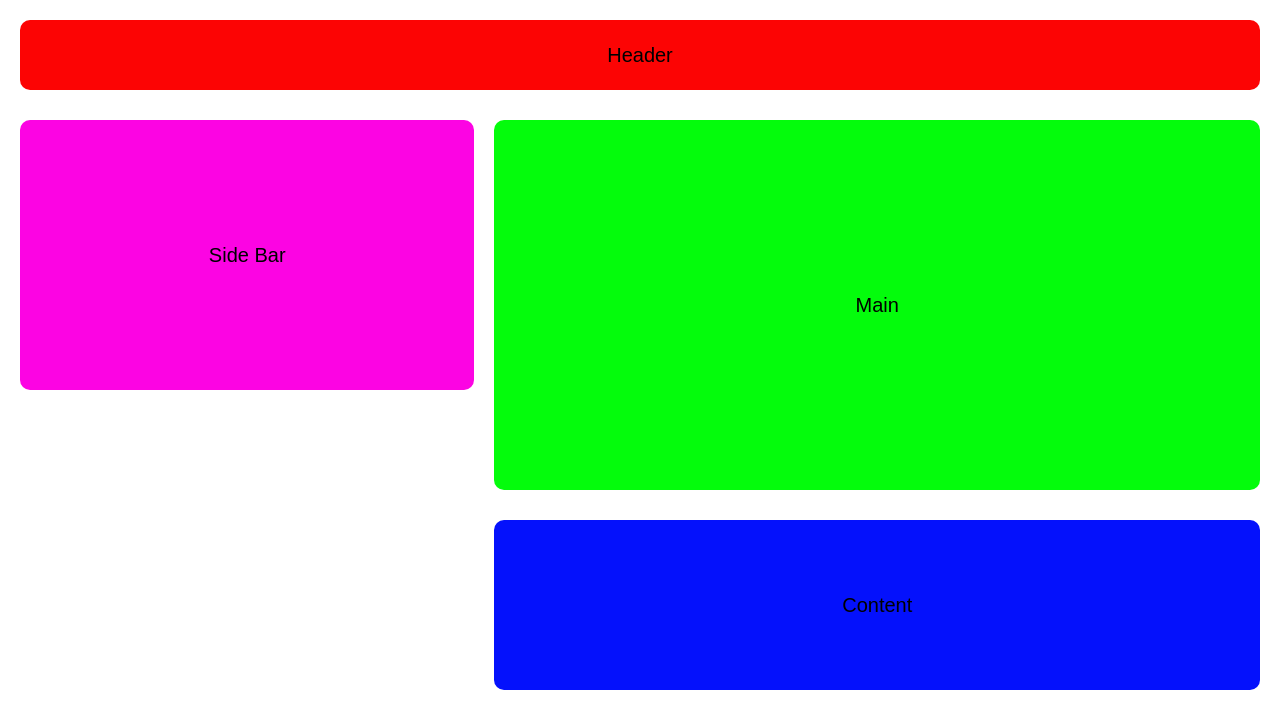
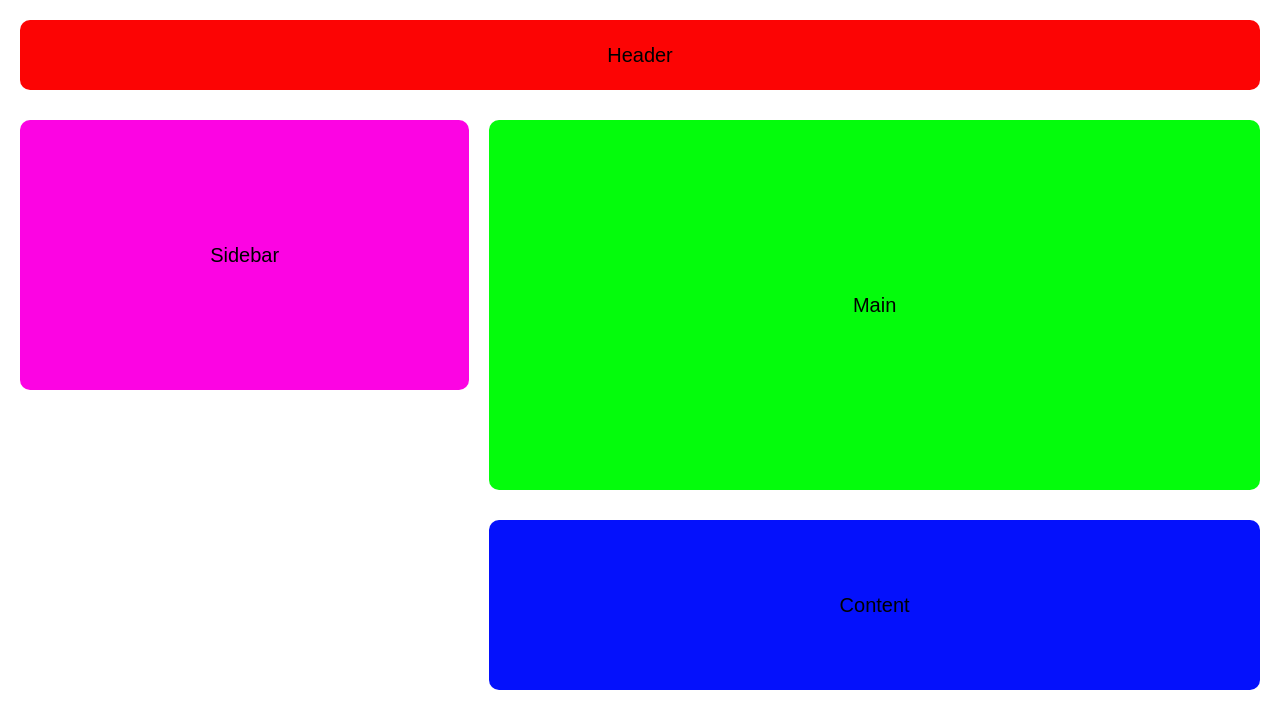
Before and after one commit to TharinduDilshan99/Grid_Assignment_2, a plain HTML site: page index.html in a window 1280 px wide. Drawn offline with Linux system fonts and the light colour scheme.

Commit message:
2nd commit

```diff
--- a/index.html
+++ b/index.html
@@ -9,7 +9,7 @@
 <body>
     <div class="grid-container">
         <div class="grid-item header">Header</div>
-        <div class="grid-item sidebar">Side Bar</div>
+        <div class="grid-item sidebar">Sidebar</div>
         <div class="grid-item main">Main</div>
         <div class="grid-item treatment">Treatment</div>
         <div class="grid-item content">Content</div>
```
